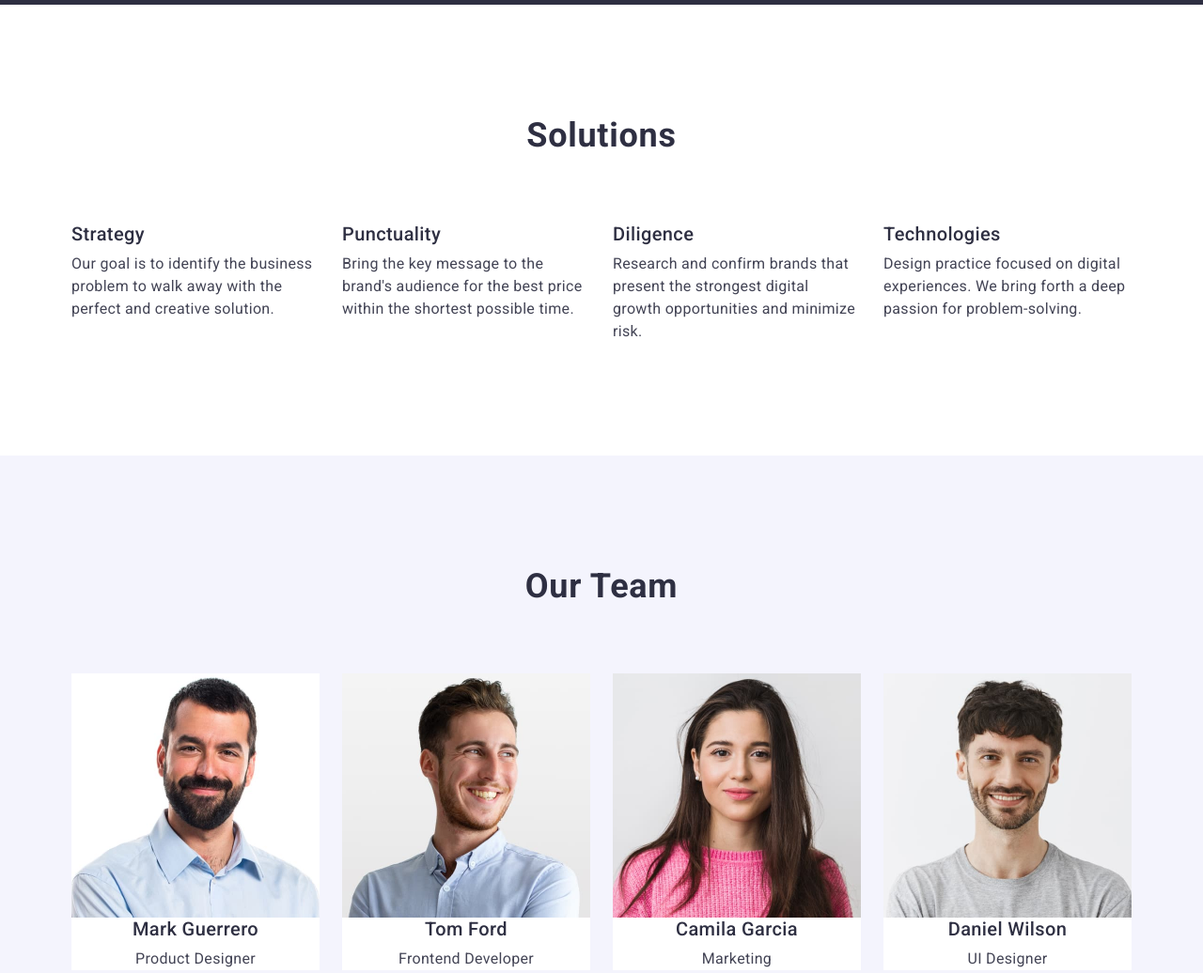
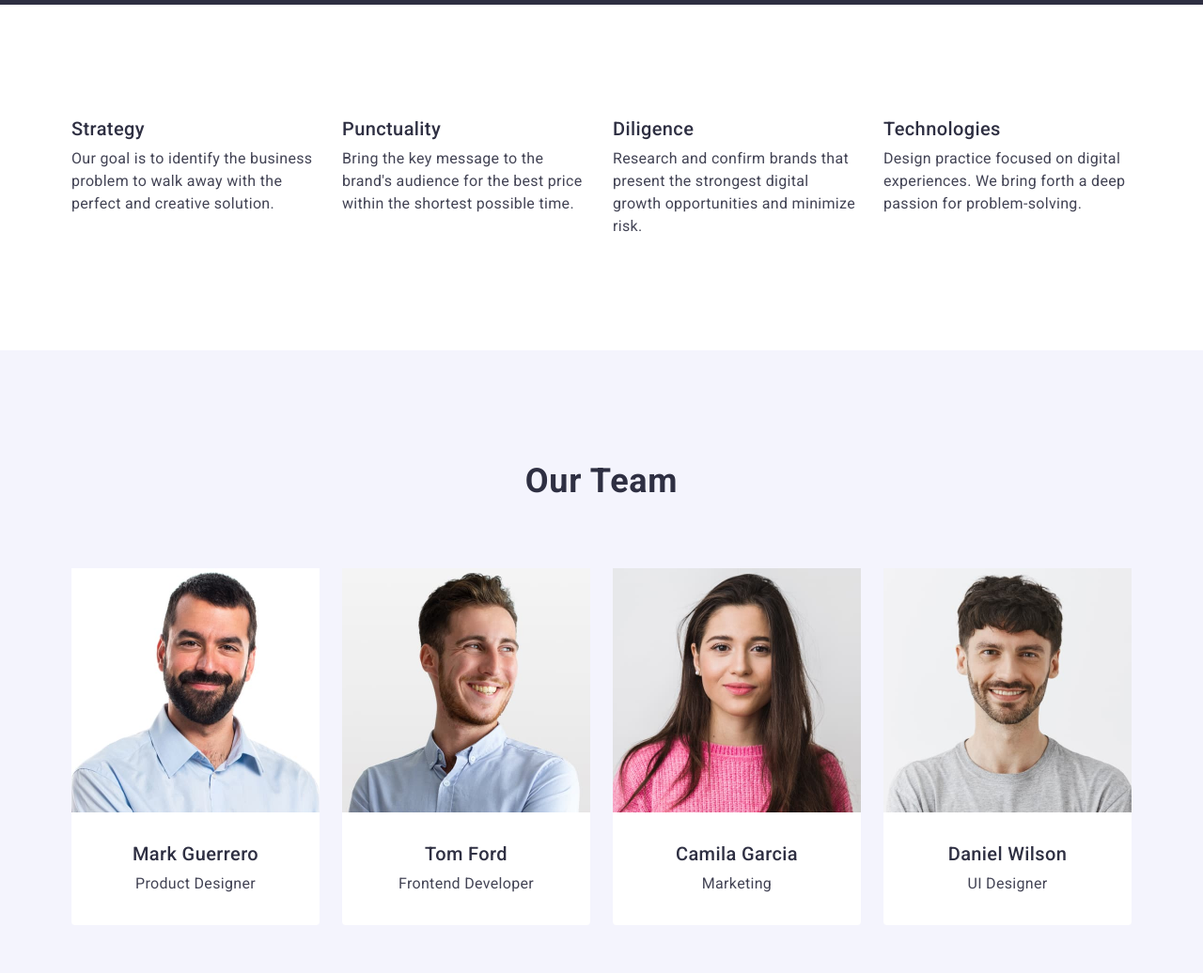
Before and after one commit to artemshepeliuk/goit-markup-hw-03, a plain HTML site: page index.html in a window 1280 px wide. Shown: the part 620-1656 px from the top of the page at 94% size. Drawn offline with nearby package versions, Linux system fonts and the light colour scheme.

Commit message:
added new content

```diff
--- a/css/styles.css
+++ b/css/styles.css
@@ -23,6 +23,19 @@ img {
     padding: 0 15px;
 }
 
+.visually-hidden {
+    position: absolute;
+    width: 1px;
+    height: 1px;
+    margin: -1px;
+    border: 0;
+    padding: 0;
+    white-space: nowrap;
+    clip-path: inset(100%);
+    clip: rect(0 0 0 0);
+    overflow: hidden;
+}
+
 /* section padding */
 .solutions,
 .team,
@@ -32,9 +45,7 @@ img {
 
 
 /* h2 styles */
-.solutions-title,
-.team-title,
-.portfolio-title {
+.section-title {
     font-weight: 700;
     font-size: 36px;
     line-height: 1.11;
@@ -222,9 +233,16 @@ ul {
 
 .team-card {
     background-color: #fff;
-    display: flex;
-    flex-direction: column;
-    align-items: center;
+    width: calc((100% - 72px) / 4);
+    border-radius: 0px 0px 4px 4px;
+}
+
+.team-content {
+    padding: 32px 0;
+}
+
+.text-align {
+    text-align: center;
 }
 
 
--- a/index.html
+++ b/index.html
@@ -58,7 +58,7 @@
       <!-- Solutions -->
       <section class="solutions">
         <div class="container">
-          <h2 class="solutions-title">Solutions</h2>
+          <h2 class="section-title visually-hidden">Solutions</h2>
           <ul class="solutions-list">
             <li class="solutions-item">
               <h3 class="subtitle">Strategy</h3>
@@ -97,7 +97,8 @@
 
       <!--Our Team -->
       <section class="team">
-        <h2 class="team-title">Our Team</h2>
+        <div class="container">
+          <h2 class="section-title">Our Team</h2>
 
           <ul class="team-cards">
             <li class="team-card">
@@ -107,10 +108,10 @@
                 width="264"
                 height="260"
               />
-            <!-- <div class="team__content"> -->
-            <h3 class="subtitle">Mark Guerrero</h3>
-            <p class="description">Product Designer</p>
-            <!-- </div> -->
+              <div class="team-content">
+                <h3 class="subtitle text-align">Mark Guerrero</h3>
+                <p class="description text-align">Product Designer</p>
+              </div>
             </li>
 
             <li class="team-card">
@@ -120,10 +121,10 @@
                 width="264"
                 height="260"
               />
-            <!-- <div class="team__content"> -->
-            <h3 class="subtitle">Tom Ford</h3>
-            <p class="description">Frontend Developer</p>
-            <!-- </div> -->
+              <div class="team-content">
+                <h3 class="subtitle text-align">Tom Ford</h3>
+                <p class="description text-align">Frontend Developer</p>
+              </div>
             </li>
 
             <li class="team-card">
@@ -133,10 +134,10 @@
                 width="264"
                 height="260"
               />
-            <!-- <div class="team__content"> -->
-            <h3 class="subtitle">Camila Garcia</h3>
-            <p class="description">Marketing</p>
-            <!-- </div> -->
+              <div class="team-content">
+                <h3 class="subtitle text-align">Camila Garcia</h3>
+                <p class="description text-align">Marketing</p>
+              </div>
             </li>
 
             <li class="team-card">
@@ -146,17 +147,19 @@
                 width="264"
                 height="260"
               />
-            <!-- <div class="team__content"> -->
-            <h3 class="subtitle">Daniel Wilson</h3>
-            <p class="description">UI Designer</p>
-            <!-- </div> -->
+              <div class="team-content">
+                <h3 class="subtitle text-align">Daniel Wilson</h3>
+                <p class="description text-align">UI Designer</p>
+              </div>
             </li>
           </ul>
+        </div>
       </section>
 
       <!-- Our Portfolio -->
       <section class="portfolio">
-        <h2 class="portfolio-title">Our Portfolio</h2>
+        <div class="container">
+          <h2 class="section-title">Our Portfolio</h2>
           <ul class="portfolio-cards">
             <li class="portfolio-card">
               <img
@@ -236,6 +239,7 @@
               <!-- </div> -->
             </li>
           </ul>
+        </div>
       </section>
     </main>
 
```
Lines whose indentation alone changed are shown as unchanged.
